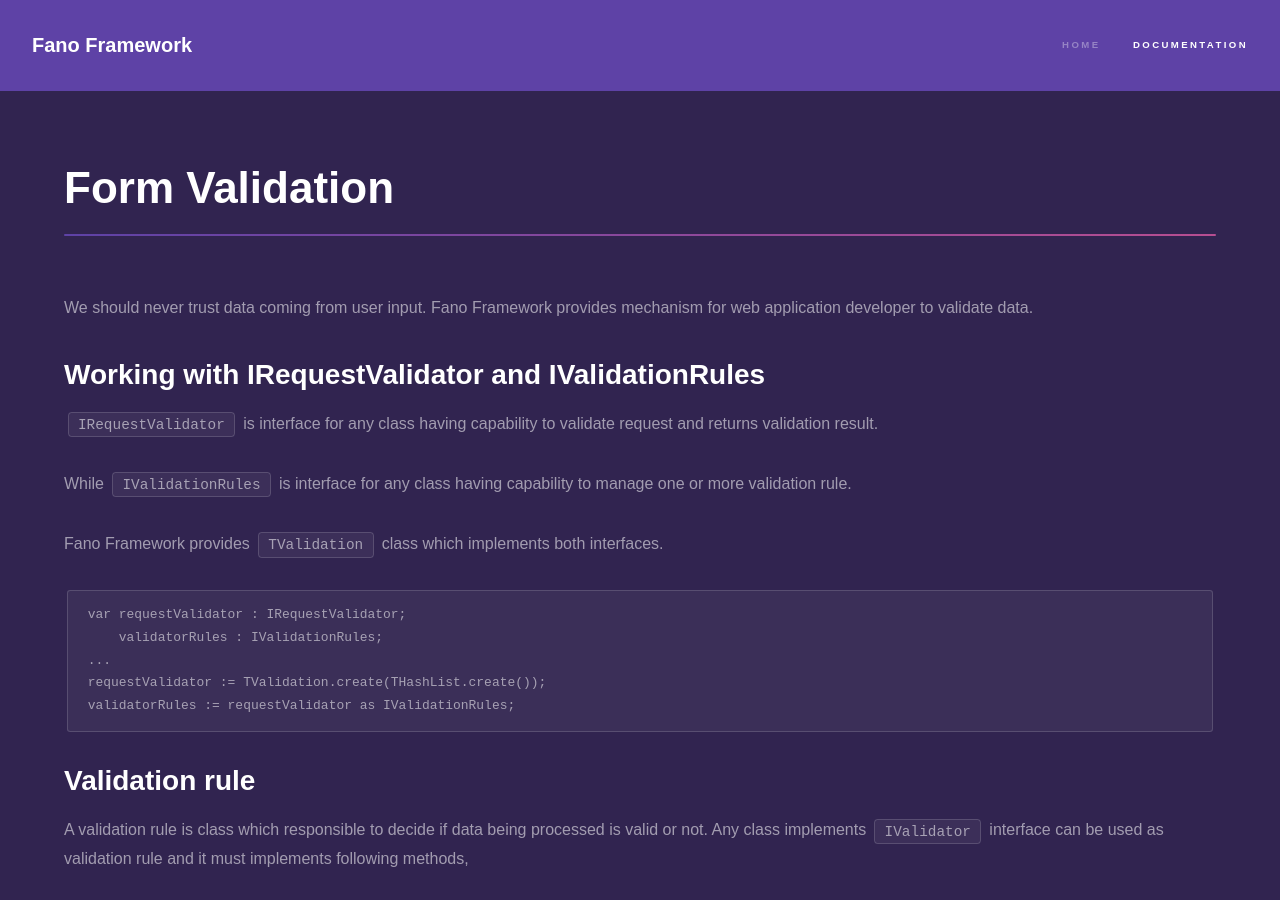
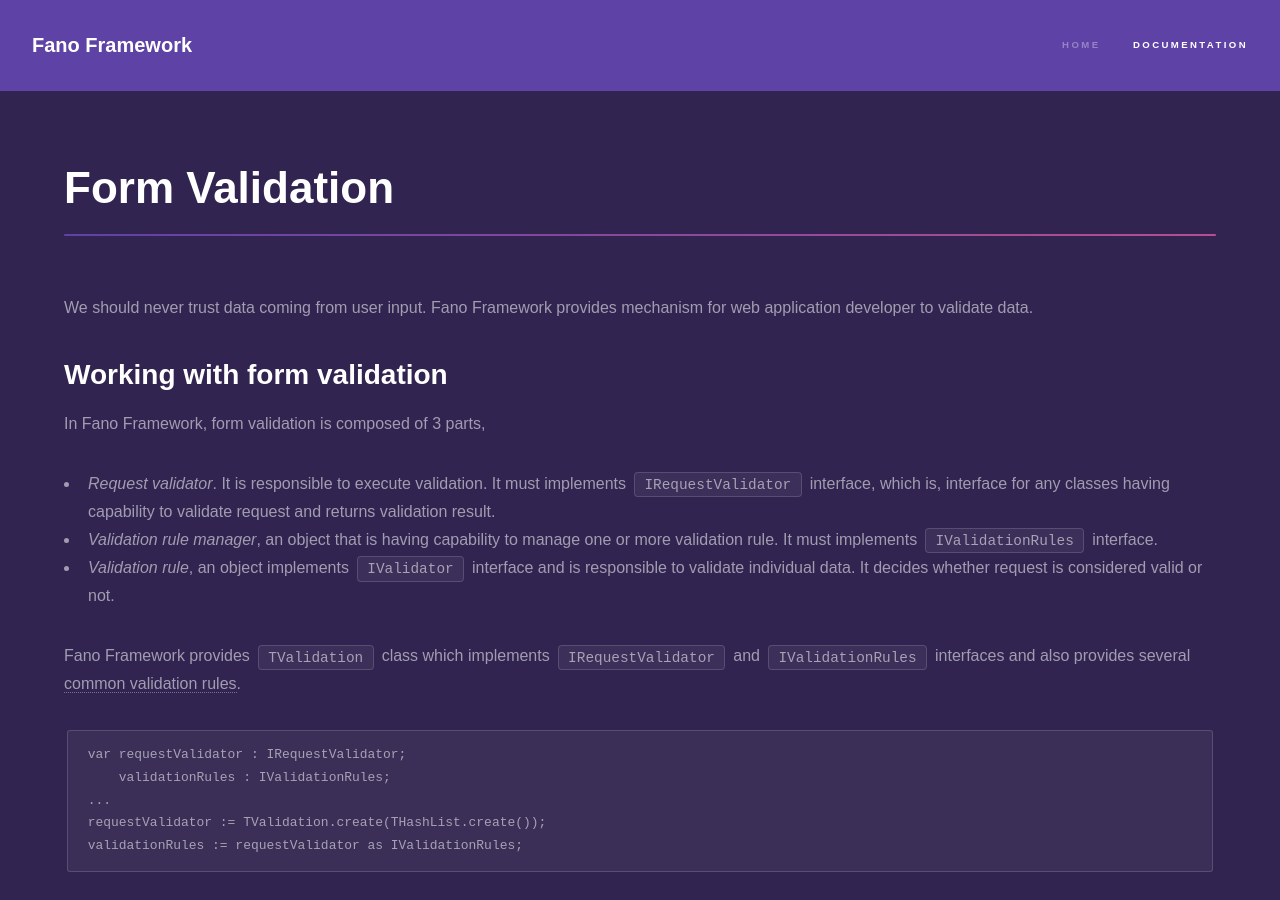
Before and after one commit to fanoframework/fanoframework.github.io, a Jekyll site: the page built from security/form-validation/index.md, in a window 1280 px wide and 900 px high. Built offline with Jekyll 4.4.1, drawn with Linux system fonts in a browser that asks for light colours; our own code applies the rules of GitHub Pages for plain Markdown files.

Commit message:
improve validation rule contgent

````diff
--- a/security/form-validation/index.md
+++ b/security/form-validation/index.md
@@ -8,20 +8,23 @@
 We should never trust data coming from user input. Fano Framework provides mechanism
 for web application developer to validate data.
 
-## Working with IRequestValidator and IValidationRules
+## Working with form validation
 
-`IRequestValidator` is interface for any class having capability to validate request and returns validation result.
+In Fano Framework, form validation is composed of 3 parts,
 
-While `IValidationRules` is interface for any class having capability to manage one or more validation rule.
+- *Request validator*. It is responsible to execute validation. It must implements
+`IRequestValidator` interface, which is, interface for any classes having capability to validate request and returns validation result.
+- *Validation rule manager*, an object that is having capability to manage one or more validation rule. It must implements `IValidationRules` interface.
+- *Validation rule*, an object implements `IValidator` interface and is responsible to validate individual data. It decides whether request is considered valid or not.
 
-Fano Framework provides `TValidation` class which implements both interfaces.
+Fano Framework provides `TValidation` class which implements `IRequestValidator` and `IValidationRules` interfaces and also provides several [common validation rules](#built-in-validation-rule).
 
 ```
 var requestValidator : IRequestValidator;
-    validatorRules : IValidationRules;
+    validationRules : IValidationRules;
 ...
 requestValidator := TValidation.create(THashList.create());
-validatorRules := requestValidator as IValidationRules;
+validationRules := requestValidator as IValidationRules;
 ```
 
 ## Validation rule
@@ -200,7 +203,7 @@
 
 `lastValidationResult()` method is provided so developer can execute validation in middleware and later in controller inspects last validation status and act accordingly.
 
-## Built-in validation rule
+## <a name="built-in-validation-rule"></a>Built-in validation rule
 
 Fano Framework comes with several built-in validation rules, some are validation rule mentioned in above code example. Read [Built-in Validation Rules](/security/form-validation/built-in-validation-rules) for more information.
 
````
